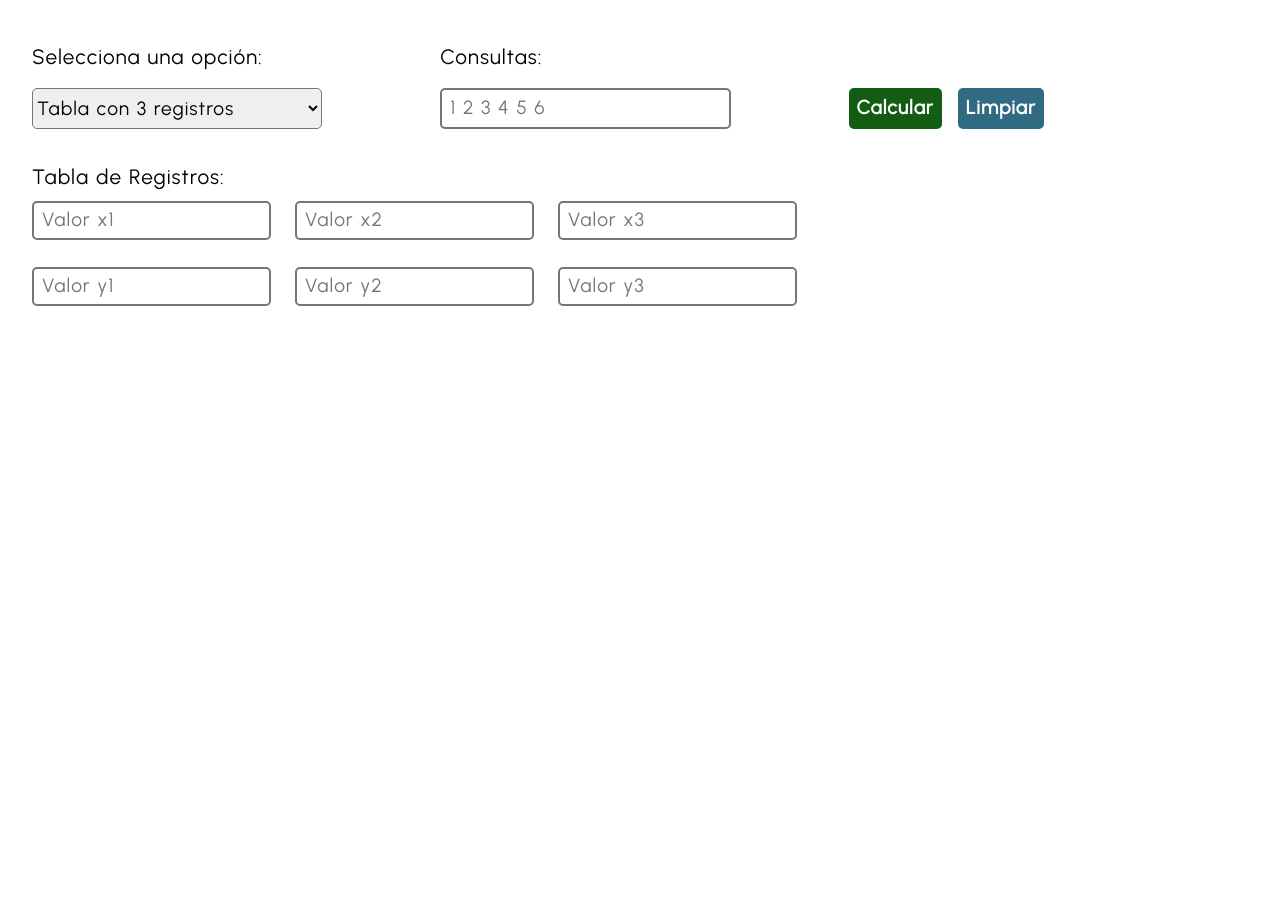
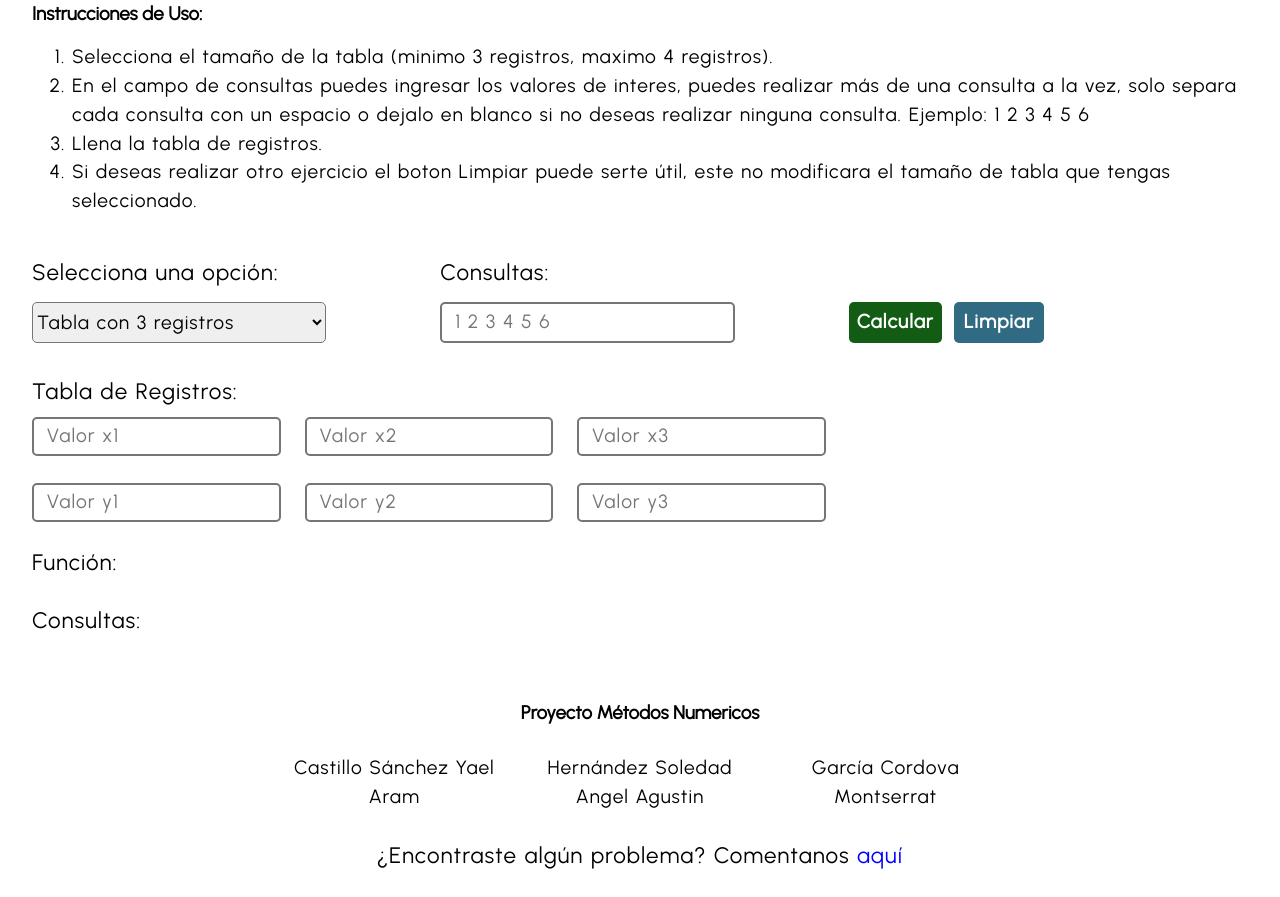
Before and after one commit to YaelAram/MetodosNumericosProyecto, a website built with webpack: page src/index.html in a window 1280 px wide. Shown: the part 113-1010 px from the top of the page. Before the commit the page ends 800 px from the top, so only its background shows below. Built offline with nearby package versions, Linux system fonts and the light colour scheme.

Commit message:
Proyecto v2.0 Se agregaron instrucciones de uso, integrantes del equipo, seccion de reporte de errores y formato a los numeros mostrados

```diff
--- a/src/css/index.css
+++ b/src/css/index.css
@@ -2,18 +2,32 @@ body{
     font-family: 'Urbanist', sans-serif;
 }
 
-h1, p, input, select{
+h1, p, input, li, select{
     word-spacing: 1px;
     letter-spacing: 1px;
     line-height: 1.5;
 }
 
-h1{
-    font-size: 2.5rem;
+h3{
+    margin-block-start: 0;
 }
 
 p{
-    font-size: 1.3rem;
+    font-size: 1.4rem;
+}
+
+li{
+    font-size: 1.2rem;
+}
+
+a{
+    text-decoration: none;
+    color: blue;
+}
+
+a:hover {
+    text-decoration:none;
+    cursor:pointer;
 }
 
 input[type="number"]{
@@ -27,7 +41,7 @@ input[type="number"], input[type="button"], .valores, select{
 
 input[type="number"], .valores{
     border-style: solid;
-    padding: 0.2rem 0.5rem;
+    padding: 0.2rem 0.8rem;
 }
 
 input[type="button"]{
@@ -39,12 +53,17 @@ input[type="button"]{
 
 input[type="button"]:hover{
     opacity: 0.8;
+    cursor: pointer;
 }
 
 input::-webkit-outer-spin-button,
 input::-webkit-inner-spin-button {
     -webkit-appearance: none;
     margin: 0;
+}
+
+header{
+    padding: 1rem 2rem;
 }
 
 main{
@@ -58,6 +77,14 @@ h1{
     grid-column: 1 / 13;
     grid-row: 1;
     text-align: center;
+    font-size: 2.5rem;
+    margin-block-start: 0;
+    margin-block-end: 0.2em;
+}
+
+.instructions{
+    grid-column: 1 / 13;
+    grid-row: 1;
 }
 
 .selector{
@@ -65,7 +92,7 @@ h1{
     grid-row: 2;
     display: grid;
     grid-template-columns: repeat( 12, 1fr );
-    gap: 16px;
+    gap: 12px;
 }
 
 p{
@@ -165,3 +192,42 @@ select{
 .consultas{
     grid-row: 2;
 }
+
+footer{
+    margin-top: 2rem;
+    padding: 1rem 2rem 1.5rem 2rem;
+    display: grid;
+    grid-template-columns: repeat( 5, 1fr );
+    gap: 12px;
+}
+
+.final_title{
+    grid-column: 1 / 6;
+    grid-row: 1;
+    text-align: center;
+}
+
+.t1, .t2, .t3{
+    grid-row: 2;
+    font-size: 1.2rem;
+    text-align: center;
+    margin-block-start: 0;
+}
+
+.t1{
+    grid-column: 2;
+}
+
+.t2{
+    grid-column: 3;
+}
+
+.t3{
+    grid-column: 4;
+}
+
+.bug_report{
+    grid-column: 2 / 5;
+    grid-row: 3;
+    text-align: center;
+}
--- a/src/index.html
+++ b/src/index.html
@@ -13,8 +13,26 @@
     <title>Proyecto</title>
 </head>
 <body>
+    <header>
+        <h1>Interpolación por Polinomio de Lagrange</h1>
+    </header>
     <main>
-        <h1>Interpolación por Polinomio de Lagrange</h1>
+        <section class="instructions">
+            <h3>Instrucciones de Uso:</h3>
+            <ol>
+                <li>Selecciona el tamaño de la tabla (minimo 3 registros, maximo 4 registros).</li>
+                <li>
+                    En el campo de consultas puedes ingresar los valores de interes, puedes realizar más de una consulta
+                    a la vez, solo separa cada consulta con un espacio o dejalo en blanco si no deseas realizar
+                    ninguna consulta. Ejemplo: 1 2 3 4 5 6
+                </li>
+                <li>Llena la tabla de registros.</li>
+                <li>
+                    Si deseas realizar otro ejercicio el boton Limpiar puede serte útil, este no modificara el tamaño de
+                    tabla que tengas seleccionado.
+                </li>
+            </ol>
+        </section>
         <section class="selector">
             <p class="opcion_label">Selecciona una opción:</p>
             <p class="consultas_label">Consultas:</p>
@@ -38,9 +56,19 @@
             <input type="number" class="y3" placeholder="Valor y3">
         </section>
         <section class="resultados">
-            <p class="polinomio"></p>
-            <p class="consultas"></p>
+            <p class="polinomio">Función:</p>
+            <p class="consultas">Consultas:</p>
         </section>
     </main>
+    <footer>
+        <h3 class="final_title">Proyecto Métodos Numericos</h3>
+        <p class="t1">Castillo Sánchez Yael Aram</p>
+        <p class="t2">Hernández Soledad Angel Agustin</p>
+        <p class="t3">García Cordova Montserrat</p>
+        <p class="bug_report">
+            ¿Encontraste algún problema? Comentanos
+            <a href="mailto:yaelaram@gmail.com?subject=Bug Report Proyecto Metodos Numericos">aquí</a>
+        </p>
+    </footer>
 </body>
 </html>
--- a/src/index.js
+++ b/src/index.js
@@ -34,6 +34,7 @@ const getValues = () => valores.value.split( ' ' ).map( element => +( element )
 const computeResult = () => {
     let datos = getData(),
         fun = undefined;
+    const numberStyle = new Intl.NumberFormat( 'es-MX', { style: 'decimal', maximumFractionDigits: 4 } );
     if( numero_datos === 3 )
         fun = new Polinomio( [ term_cuadrado_cubo( datos, numero_datos ), term_lineal_cuadrado( datos, numero_datos ), constante( datos, numero_datos ) ] )
     else
@@ -41,7 +42,7 @@ const computeResult = () => {
     polinomio.innerText = 'Funcion: ' + fun.toString();
     if( valores.value.length > 0 ){
         let resultado = 'Consultas: ';
-        for( const consulta of getValues() ) resultado += fun.evaluar( consulta ) + '  ';
+        for( const consulta of getValues() ) resultado += numberStyle.format( fun.evaluar( consulta ) ) + '  ';
         consultas.innerText = resultado;
     }
     else consultas.innerText = '';
--- a/src/js/polinomio.js
+++ b/src/js/polinomio.js
@@ -33,11 +33,12 @@ export class Polinomio{
         let potencia = ( this.coeficientes.length - 1 ),
             resultado = '',
             super_indices = [ '²', '³', '⁴' ];
+        const numberStyle = new Intl.NumberFormat( 'es-MX', { style: 'decimal', maximumFractionDigits: 4 } );
         for ( let index  = 0 ; index<this.coeficientes.length ; index++ ){
             let coeficiente = this.coeficientes[ index ];
             if( coeficiente != 0.0 ){
                 let signo = ( index == 0 && coeficiente > 0 ) ? '' : ( coeficiente > 0 ) ? '+' : '-',
-                    constante = ( Math.abs( coeficiente ) != 1.0 ) ? Math.abs( coeficiente ) : '',
+                    constante = ( Math.abs( coeficiente ) != 1.0 ) ? numberStyle.format( Math.abs( coeficiente ) ) : '',
                     incognita = ( ( potencia - index ) > 1 ) ? `x${ super_indices[ potencia - index - 2 ] }` :
                                 ( ( potencia - index ) == 1 ) ? 'x' : '';
                 resultado += `${ signo } ${ constante }${ incognita } `;
```
Also changed, not shown: docs/index.html (+1 -1 lines), 4 other files.
